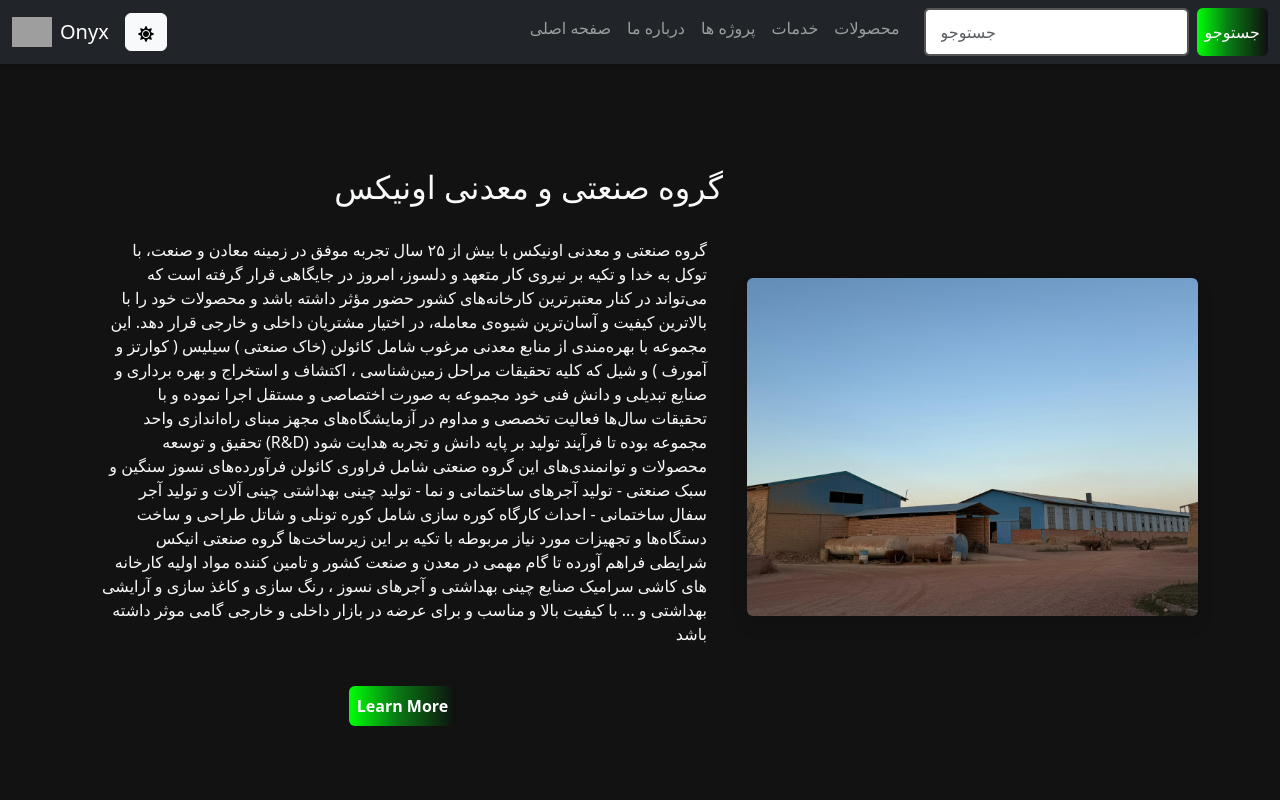
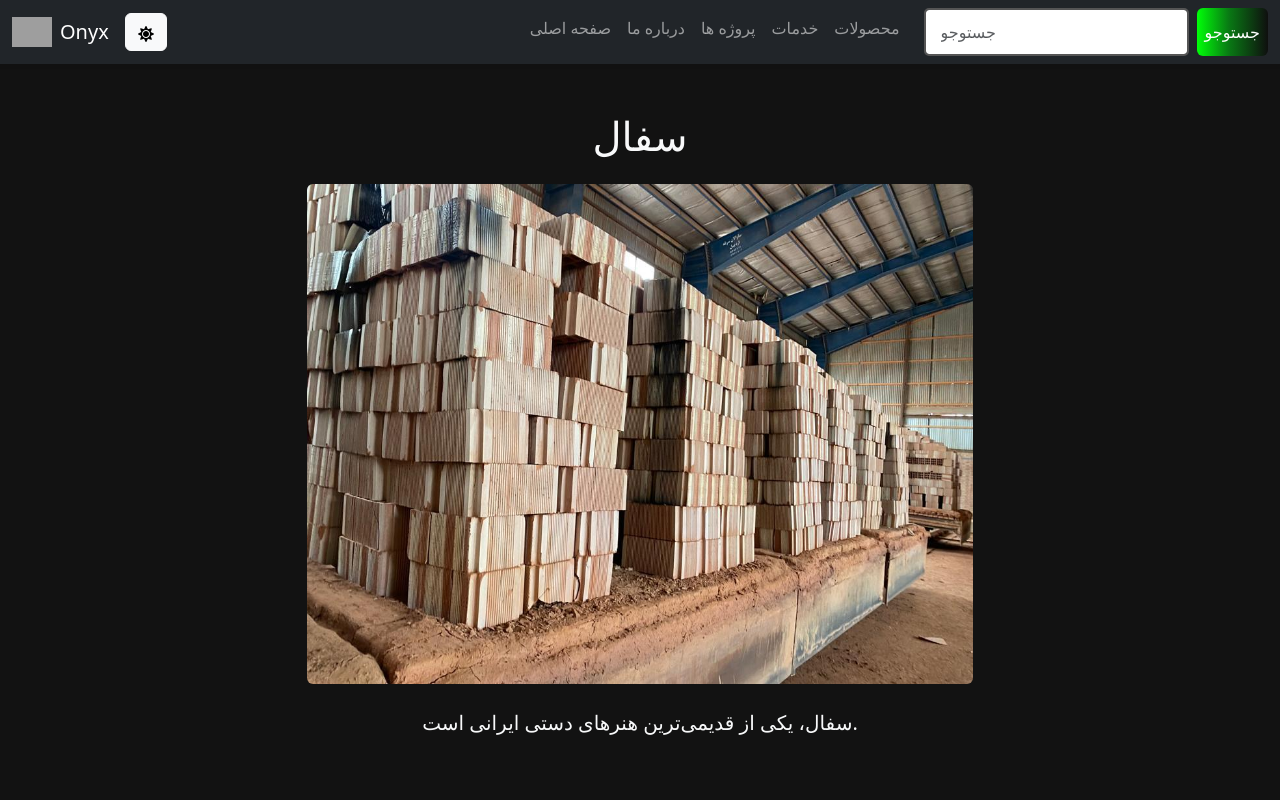
Before and after one commit to Zarpoosh/Onyx, a React (Vite) app: page /products/clay in a window 1280 px wide. Shown: the top 800 px of the page. Built offline with nearby package versions, Linux system fonts and the light colour scheme; grey boxes are pictures that could not be loaded.

Commit message:
add router dom

```diff
--- a/package.json
+++ b/package.json
@@ -10,12 +10,14 @@
     "preview": "vite preview"
   },
   "dependencies": {
+    "@types/react-router-dom": "^5.3.3",
     "bootstrap": "^5.3.8",
     "bootstrap-icons": "^1.13.1",
     "react": "^19.1.1",
     "react-bootstrap": "^2.10.10",
     "react-dom": "^19.1.1",
-    "react-icons": "^5.5.0"
+    "react-icons": "^5.5.0",
+    "react-router-dom": "^7.9.5"
   },
   "devDependencies": {
     "@eslint/js": "^9.36.0",
--- a/src/App.tsx
+++ b/src/App.tsx
@@ -1,60 +1,64 @@
-import "./App.css";
+import { BrowserRouter as Router, Routes, Route, useLocation } from "react-router-dom";
 import 'bootstrap/dist/css/bootstrap.min.css';
-// or less ideally
 import "./styles/global.css";
-import { useState, useEffect } from "react";
+
 import OffcanvasExample from "./components/navbar/navbar";
 import Footer from "./components/footer/Footer";
 import SubscriptionSection from "./components/footer/Subscreption";
 import Header from "./components/header/Headre";
 import BackToTop from "./components/BackToTop";
 import Productsection from "./components/productsection/Productsection";
-// import ImageSlider from "./components/ slider/InageSlider";
-// import Services from "./components/services/Services";
-// import Products from "./components/products/Products";
-// import About from "./components/about/About";
-// import Projects from "./components/projects/Projects";
+import ProductDetail from "./components/productsection/ProductDetail";
 
+import { useState, useEffect } from "react";
 
+// 👇👇 این کامپوننت جدید
+const AppContent: React.FC<{ darkMode: boolean; toggleDarkMode: () => void }> = ({ darkMode, toggleDarkMode }) => {
+  const location = useLocation();
+
+  // چک می‌کنیم آیا آدرس فعلی شامل "/products/" هست یا نه
+  const hideHeader = location.pathname.startsWith("/products/");
+
+  return (
+    <>
+      <OffcanvasExample darkMode={darkMode} toggleDarkMode={toggleDarkMode} />
+
+      {/* فقط وقتی آدرس جزئیات محصول نیست، Header رو نشون بده */}
+      {!hideHeader && <Header />}
+
+      <Routes>
+        <Route path="/" element={<Productsection />} />
+        <Route path="/products/:productId" element={<ProductDetail />} />
+      </Routes>
+
+      <SubscriptionSection />
+      <Footer />
+      <BackToTop />
+    </>
+  );
+};
+
+// 👇 کامپوننت اصلی App
 const App: React.FC = () => {
   const [darkMode, setDarkMode] = useState(() => {
     const savedMode = localStorage.getItem('darkMode');
     return savedMode ? JSON.parse(savedMode) : true;
   });
 
-// save in local storage
   useEffect(() => {
-    if (darkMode) {
-      document.body.classList.add('dark-mode');
-    } else {
-      document.body.classList.remove('dark-mode');
-    }
+    document.body.classList.toggle('dark-mode', darkMode);
     localStorage.setItem('darkMode', JSON.stringify(darkMode));
   }, [darkMode]);
 
-  const toggleDarkMode = () => {
-    setDarkMode((prev: boolean) => !prev);
-  };
-
+  const toggleDarkMode = () => setDarkMode((prev) => !prev);
 
   return (
-    <>
-    <div className={darkMode ? 'text-light' : 'bg-light text-dark'}>
-
-      <OffcanvasExample darkMode={darkMode} toggleDarkMode={toggleDarkMode}/>
-      <Header/>
-      <Productsection/>
-      {/* <ImageSlider/> */}
-      {/* <Products/> */}
-      {/* <Services/> */}
-      {/* <About/> */}
-      {/* <Projects/> */}
-      <SubscriptionSection/>
-      <Footer/>
-      <BackToTop/>
-    </div>
-    </>
+    <Router>
+      <div className={darkMode ? 'text-light' : 'bg-light text-dark'}>
+        <AppContent darkMode={darkMode} toggleDarkMode={toggleDarkMode} />
+      </div>
+    </Router>
   );
-}
+};
 
 export default App;
--- /dev/null
+++ b/src/components/productsection/ProductDetail.tsx
@@ -0,0 +1,51 @@
+import React from "react";
+import { useParams } from "react-router-dom";
+
+const products = [
+  {
+    id: "kaolin",
+    title: "کائولن",
+    image: "https://onyxcompany.ir/assets/IMG_2287-BM3eospK.jpeg",
+    description: "کائولن خاکی سفید رنگ است که در صنایع سرامیک و چینی‌سازی کاربرد دارد.",
+  },
+  {
+    id: "industrial-bricks",
+    title: "آجر‌های صنعتی",
+    image: "/images/img3.jpg",
+    description: "این آجرها برای محیط‌های با دمای بالا طراحی شده‌اند.",
+  },
+  {
+    id: "decorative-bricks",
+    title: "آجر نما",
+    image: "/images/houseimage.PNG",
+    description: "آجرهای نما برای طراحی داخلی و خارجی ساختمان‌ها استفاده می‌شوند.",
+  },
+  {
+    id: "clay",
+    title: "سفال",
+    image: "/images/sophalimage.JPG",
+    description: "سفال، یکی از قدیمی‌ترین هنرهای دستی ایرانی است.",
+  },
+];
+
+const ProductDetail: React.FC = () => {
+  const { productId } = useParams<{ productId: string }>();
+  const product = products.find((p) => p.id === productId);
+
+  if (!product) return <div className="text-center py-5">محصول پیدا نشد.</div>;
+
+  return (
+    <div className="container text-center py-5">
+      <h1 className="fw-bold mb-4">{product.title}</h1>
+      <img
+        src={product.image}
+        alt={product.title}
+        className="img-fluid rounded mb-4"
+        style={{ maxHeight: "500px", objectFit: "cover" }}
+      />
+      <p className="lead">{product.description}</p>
+    </div>
+  );
+};
+
+export default ProductDetail;
--- a/src/components/productsection/Productsection.tsx
+++ b/src/components/productsection/Productsection.tsx
@@ -1,40 +1,54 @@
-import React from 'react';
-// import Button from 'react-bootstrap/Button';
-import 'bootstrap/dist/css/bootstrap.min.css';
+import React from "react";
+import { Link } from "react-router-dom";
+import "bootstrap/dist/css/bootstrap.min.css";
 
 const Productsection: React.FC = () => {
   const sections = [
     {
+      id: "kaolin",
       title: "کائولن",
       image: "https://onyxcompany.ir/assets/IMG_2287-BM3eospK.jpeg",
+      description: "نوعی خاک صنعتی سفید رنگ برای سرامیک‌سازی و کاشی.",
     },
     {
+      id: "industrial-bricks",
       title: "آجر‌های صنعتی",
       image: "/images/img3.jpg",
+      description: "آجرهای مقاوم در برابر حرارت، مناسب برای کوره‌ها.",
     },
     {
+      id: "decorative-bricks",
       title: "آجر نما",
       image: "/images/houseimage.PNG",
+      description: "آجرهای تزیینی برای زیباسازی نماهای ساختمان.",
     },
     {
+      id: "clay",
       title: "سفال",
       image: "/images/sophalimage.JPG",
+      description: "مواد اولیه برای تولید سفال و ظروف سنتی.",
     },
   ];
 
   return (
     <div id="home" className="container-fluid my-5">
-      {sections.map((section, index) => (
-        <div key={index} className="mb-5 text-center">
+      {sections.map((section) => (
+        <div key={section.id} className="mb-5 text-center">
           <h2 className="fw-bold mb-4">{section.title}</h2>
           <div className="image-wrapper position-relative d-inline-block">
-            <img
-              src={section.image}
-              alt={section.title}
-              className="img-fluid rounded slider-img"
-              style={{ maxHeight: '500px', objectFit: 'cover', width: '100%' }}
-            />
-
+            <Link to={`/products/${section.id}`}>
+              <img
+                src={section.image}
+                alt={section.title}
+                className="img-fluid rounded slider-img"
+                style={{
+                  maxHeight: "500px",
+                  objectFit: "cover",
+                  width: "100%",
+                  cursor: "pointer",
+                }}
+              />
+            </Link>
           </div>
         </div>
       ))}
```
Also changed, not shown: 1 other file (tests, documents, lock files or other folders).
